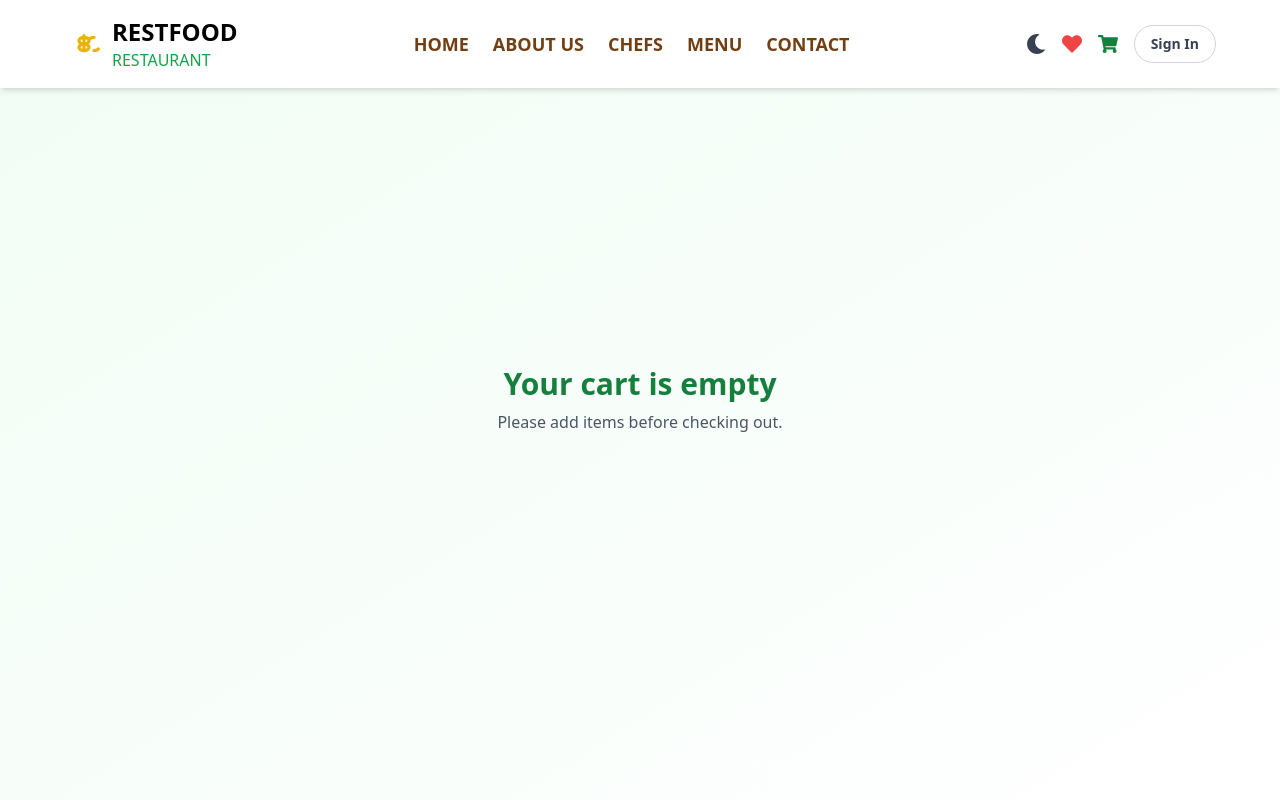
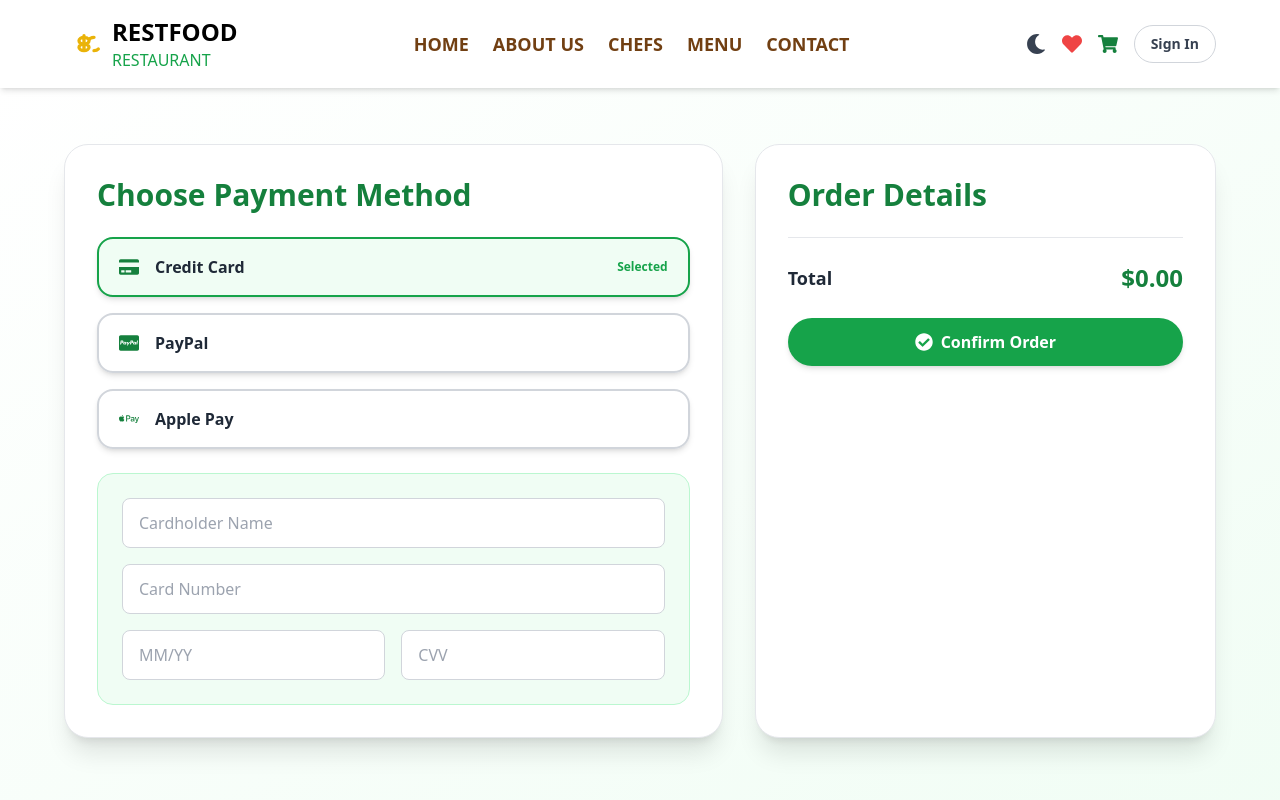
Before and after one commit to mariam168/Restaurant, a React (Vite) app: page /checkout in a window 1280 px wide. Shown: the top 800 px of the page. Built offline with nearby package versions, Linux system fonts and the light colour scheme.

Commit message:
improvement in checkout page added

```diff
--- /dev/null
+++ b/src/components/checkout/OrderSummary.tsx
@@ -0,0 +1,48 @@
+import { useCart } from "../../context/CartContext";
+import { FaCheckCircle } from "react-icons/fa";
+import { useNavigate } from "react-router-dom";
+
+export default function CartSummary() {
+  const { cart, removeItem } = useCart();
+  const navigate = useNavigate();
+
+  const total = cart.reduce((acc, item) => acc + item.price * item.quantity, 0);
+
+  const handleConfirm = () => {
+    cart.forEach((item) => removeItem(item.id));
+    navigate("/success");
+  };
+
+  return (
+    <div className="space-y-6">
+      <ul className="space-y-4 divide-y divide-gray-200 dark:divide-neutral-700">
+        {cart.map((item) => (
+          <li key={item.id} className="flex justify-between items-start py-2">
+            <div>
+              <p className="text-base font-semibold text-gray-900 dark:text-gray-100">{item.name}</p>
+              <p className="text-xs text-gray-500 dark:text-gray-400">
+                {item.quantity} × ${item.price.toFixed(2)}
+              </p>
+            </div>
+            <p className="text-sm font-bold text-green-700 dark:text-yellow-400">
+              ${(item.price * item.quantity).toFixed(2)}
+            </p>
+          </li>
+        ))}
+      </ul>
+
+      <div className="flex justify-between items-center border-t border-gray-200 dark:border-neutral-700 pt-6 text-lg">
+        <span className="font-semibold text-gray-800 dark:text-gray-200">Total</span>
+        <span className="text-2xl font-bold text-green-700 dark:text-yellow-400">${total.toFixed(2)}</span>
+      </div>
+
+      <button
+        onClick={handleConfirm}
+        className="w-full mt-auto flex items-center justify-center gap-2 py-3 px-6 rounded-full bg-green-600 hover:bg-green-700 text-white text-base font-semibold shadow-md transition-all duration-300 mb-6"
+      >
+        <FaCheckCircle className="text-white text-lg" />
+        Confirm Order
+      </button>
+    </div>
+  );
+}
--- /dev/null
+++ b/src/components/checkout/PaymentMethodSelector.tsx
@@ -0,0 +1,67 @@
+import { useState } from "react";
+import { FaCcPaypal, FaApplePay, FaCreditCard } from "react-icons/fa";
+
+const methods = [
+  { id: "card", label: "Credit Card", icon: <FaCreditCard size={20} /> },
+  { id: "paypal", label: "PayPal", icon: <FaCcPaypal size={20} /> },
+  { id: "applepay", label: "Apple Pay", icon: <FaApplePay size={20} /> },
+];
+
+export default function PaymentMethods() {
+  const [selected, setSelected] = useState("card");
+
+  return (
+    <div className="space-y-6">
+      <div className="grid gap-4">
+        {methods.map((method) => (
+          <button
+            key={method.id}
+            onClick={() => setSelected(method.id)}
+            className={`w-full flex items-center justify-between px-5 py-4 rounded-2xl border-2 transition duration-300 text-sm font-medium shadow-md
+              ${
+                selected === method.id
+                  ? "border-green-600 bg-green-50 dark:bg-yellow-900 dark:border-yellow-400"
+                  : "border-gray-300 hover:border-green-500 dark:border-neutral-700 dark:hover:border-yellow-400"
+              }
+            `}
+          >
+            <div className="flex items-center gap-4">
+              <span className="text-green-700 dark:text-yellow-400">{method.icon}</span>
+              <span className="text-gray-800 dark:text-gray-100 text-base font-semibold">{method.label}</span>
+            </div>
+            {selected === method.id && (
+              <span className="text-green-600 dark:text-yellow-300 font-bold text-xs">Selected</span>
+            )}
+          </button>
+        ))}
+      </div>
+
+      {selected === "card" && (
+        <div className="grid gap-4 mt-4 bg-green-50 dark:bg-neutral-800 p-6 rounded-2xl border border-green-200 dark:border-neutral-700">
+          <input
+            type="text"
+            placeholder="Cardholder Name"
+            className="w-full px-4 py-3 rounded-lg bg-white dark:bg-neutral-900 text-gray-800 dark:text-white border border-gray-300 dark:border-neutral-700 focus:outline-none focus:ring-2 focus:ring-green-500 dark:focus:ring-yellow-400"
+          />
+          <input
+            type="text"
+            placeholder="Card Number"
+            className="w-full px-4 py-3 rounded-lg bg-white dark:bg-neutral-900 text-gray-800 dark:text-white border border-gray-300 dark:border-neutral-700 focus:outline-none focus:ring-2 focus:ring-green-500 dark:focus:ring-yellow-400"
+          />
+          <div className="grid grid-cols-2 gap-4">
+            <input
+              type="text"
+              placeholder="MM/YY"
+              className="w-full px-4 py-3 rounded-lg bg-white dark:bg-neutral-900 text-gray-800 dark:text-white border border-gray-300 dark:border-neutral-700 focus:outline-none focus:ring-2 focus:ring-green-500 dark:focus:ring-yellow-400"
+            />
+            <input
+              type="text"
+              placeholder="CVV"
+              className="w-full px-4 py-3 rounded-lg bg-white dark:bg-neutral-900 text-gray-800 dark:text-white border border-gray-300 dark:border-neutral-700 focus:outline-none focus:ring-2 focus:ring-green-500 dark:focus:ring-yellow-400"
+            />
+          </div>
+        </div>
+      )}
+    </div>
+  );
+}
--- a/src/pages/Checkout.tsx
+++ b/src/pages/Checkout.tsx
@@ -1,75 +1,26 @@
-import { useCart } from "../context/CartContext";
-import { useNavigate } from "react-router-dom";
-import { FaCheckCircle } from "react-icons/fa";
+
+import PaymentMethods from "../components/checkout/PaymentMethodSelector";
+import CartSummary from "../components/checkout/OrderSummary";
 
 export default function CheckoutPage() {
-  const { cart, removeItem } = useCart();
-  const navigate = useNavigate();
+  return (
+    <main className="min-h-screen px-4 mt-20 sm:px-6 py-16 bg-gradient-to-br from-white to-green-50 dark:from-neutral-900 dark:to-neutral-800 transition-colors duration-300">
+    <div className="max-w-6xl mx-auto grid grid-cols-1 lg:grid-cols-12 gap-8">
 
-  const total = cart.reduce((acc, item) => acc + item.price * item.quantity, 0);
+      <section className="lg:col-span-7 bg-white dark:bg-neutral-900 rounded-3xl shadow-xl border border-gray-200 dark:border-neutral-700 p-8 transition-all">
+        <h2 className="text-2xl sm:text-3xl font-extrabold text-green-700 dark:text-yellow-400 mb-6">
+          Choose Payment Method
+        </h2>
+        <PaymentMethods />
+      </section>
+      <aside className="lg:col-span-5 bg-white dark:bg-neutral-900 rounded-3xl shadow-xl border border-gray-200 dark:border-neutral-700 p-8 sticky top-20 transition-all">
+        <h2 className="text-2xl sm:text-3xl font-extrabold text-green-700 dark:text-yellow-400 mb-6">
+          Order Details
+        </h2>
+        <CartSummary />
+      </aside>
 
-  const handleConfirm = () => {
-    cart.forEach((item) => removeItem(item.id));
-    navigate("/success");
-  };
-
-  if (cart.length === 0) {
-    return (
-      <div className="min-h-screen flex flex-col justify-center items-center bg-gradient-to-br from-green-50 to-white dark:from-neutral-900 dark:to-neutral-800 text-green-700 dark:text-yellow-400 px-6">
-        <h2 className="text-3xl font-bold mb-2">Your cart is empty</h2>
-        <p className="text-md text-gray-600 dark:text-gray-400">Please add items before checking out.</p>
-      </div>
-    );
-  }
-
-  return (
-    <main className="min-h-screen mt-20 px-6 py-16 bg-gradient-to-tr from-white via-green-50 to-yellow-50 dark:from-neutral-900 dark:via-neutral-800 dark:to-neutral-700">
-      <div className="max-w-4xl mx-auto bg-white dark:bg-neutral-900 border border-green-100 dark:border-neutral-700 rounded-3xl shadow-2xl p-8">
-        <div className="flex items-center justify-between mb-8">
-          <h1 className="text-4xl font-extrabold text-green-800 dark:text-yellow-400 flex items-center gap-3">
-            🧾 Checkout
-          </h1>
-          <span className="text-yellow-500 dark:text-yellow-300 text-sm font-semibold bg-yellow-100 dark:bg-yellow-900 px-3 py-1 rounded-full">
-            {cart.length} item{cart.length > 1 && "s"}
-          </span>
-        </div>
-
-        <div className="space-y-4 mb-10">
-          {cart.map((item) => (
-            <div
-              key={item.id}
-              className="flex justify-between items-center bg-green-50 dark:bg-neutral-800 p-4 rounded-xl border border-green-100 dark:border-neutral-700 shadow-sm hover:shadow-md transition duration-200"
-            >
-              <div>
-                <p className="font-semibold text-green-800 dark:text-yellow-300">{item.name}</p>
-                <p className="text-sm text-green-600 dark:text-gray-400">
-                  {item.quantity} × ${item.price.toFixed(2)}
-                </p>
-              </div>
-              <p className="font-semibold text-yellow-600 dark:text-yellow-300">
-                ${(item.quantity * item.price).toFixed(2)}
-              </p>
-            </div>
-          ))}
-        </div>
-
-        <div className="flex justify-between items-center border-t border-green-100 dark:border-neutral-700 pt-6 mb-6 text-lg">
-          <span className="font-semibold text-gray-700 dark:text-gray-300">Total:</span>
-          <span className="text-2xl font-bold text-green-700 dark:text-yellow-400">
-            ${total.toFixed(2)}
-          </span>
-        </div>
-
-        <div className="text-right">
-          <button
-            onClick={handleConfirm}
-            className="bg-green-600 hover:bg-green-700 text-white px-8 py-3 rounded-full font-semibold shadow-lg transition duration-300 flex items-center gap-2 mx-auto"
-          >
-            <FaCheckCircle className="text-white" />
-            Confirm Order
-          </button>
-        </div>
-      </div>
-    </main>
+    </div>
+  </main>
   );
 }
--- a/src/pages/FaviouratesPage.tsx
+++ b/src/pages/FaviouratesPage.tsx
@@ -21,7 +21,7 @@ export default function FavoritesPage() {
   }
 
   return (
-    <div className="bg-white dark:bg-neutral-900">
+    <div className="bg-white  dark:bg-neutral-900">
     <div className="px-6 py-20 max-w-7xl mx-auto min-h-screen bg-white dark:bg-neutral-900">
       <div className="flex flex-col sm:flex-row sm:items-center justify-between gap-4 mb-10">
         <h1 className="text-3xl font-extrabold text-green-700 dark:text-yellow-300">
```
